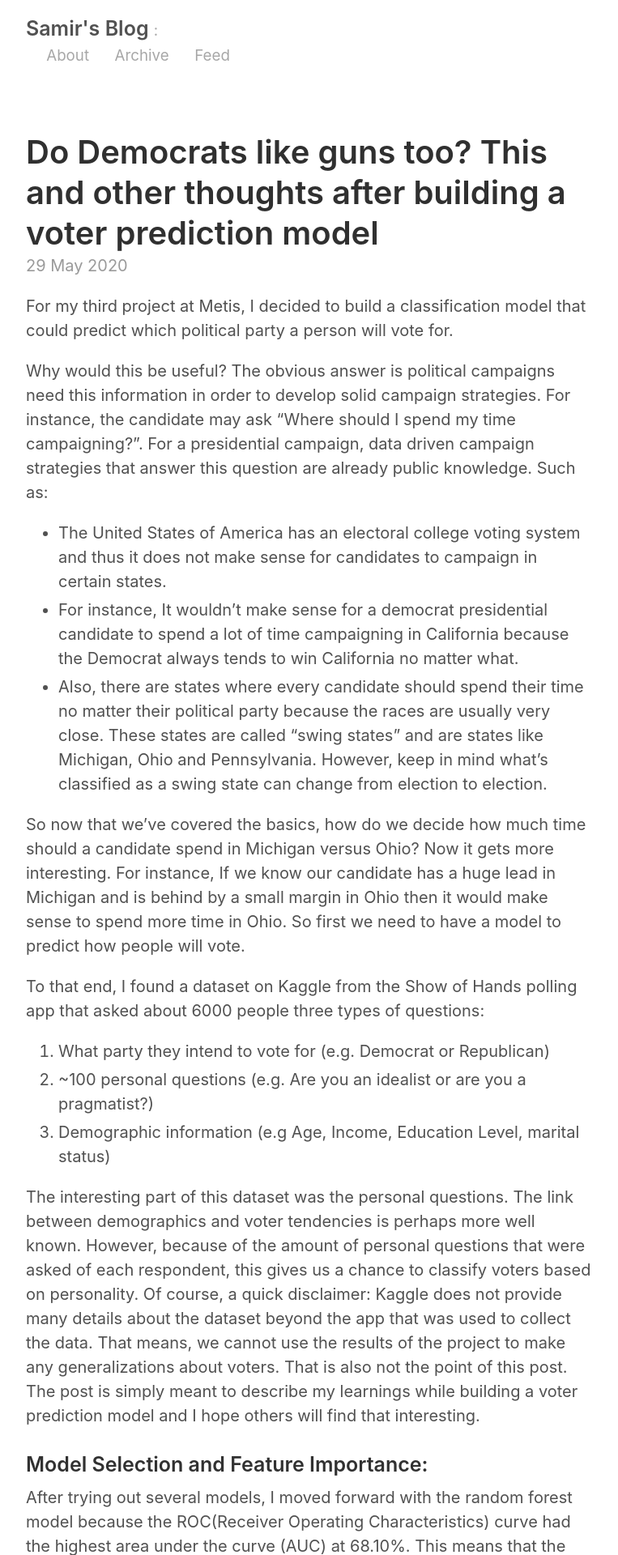
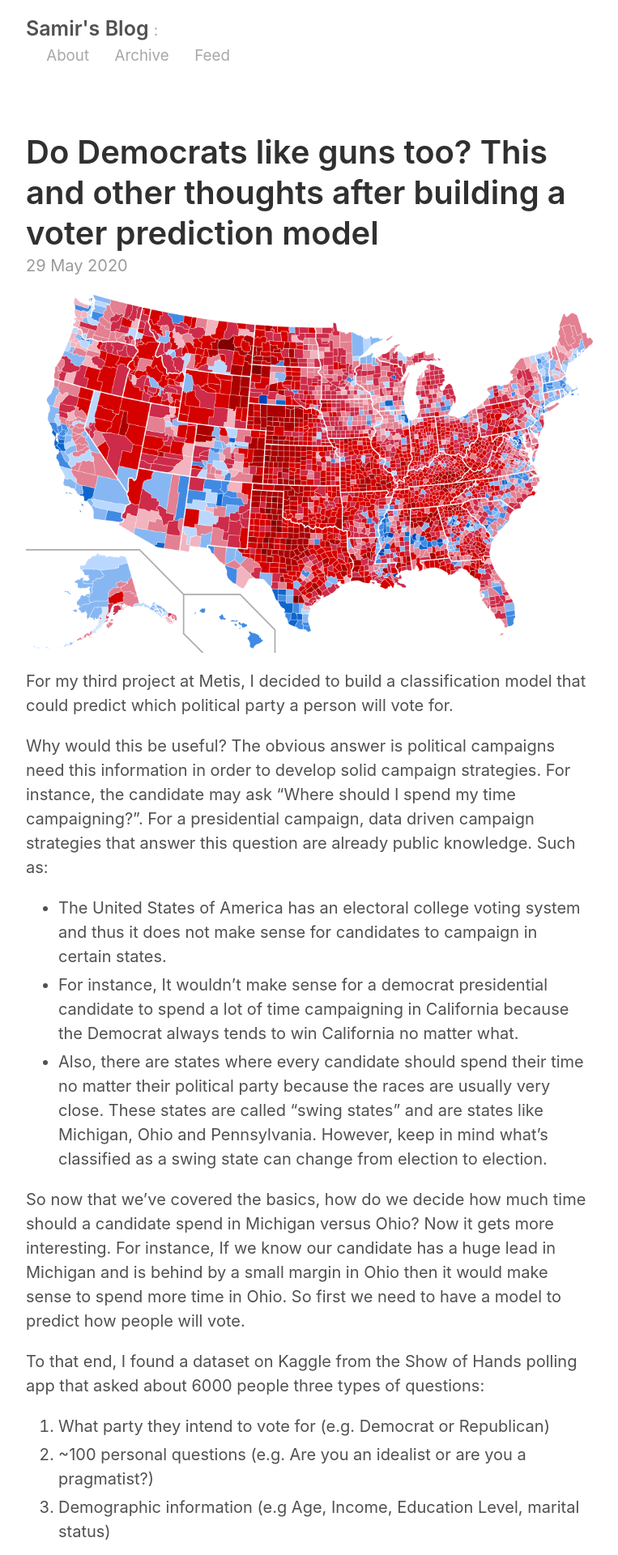
Before and after one commit to samirthanedar/samirthanedar.github.io, a Jekyll site: the page built from _posts/2020-05-29-Voter-Classification.md, in a window 1280 px wide. Shown: the top 1920 px of the page at 81% size, without its empty margins (258-1021 px from the left). Built offline with Jekyll 4.4.1, drawn with Linux system fonts in a browser that asks for light colours.

Commit message:
added an image to the blog post

```diff
--- a/_posts/2020-05-29-Voter-Classification.md
+++ b/_posts/2020-05-29-Voter-Classification.md
@@ -2,6 +2,8 @@
 layout: post
 title: Do Democrats like guns too? This and other thoughts after building a voter prediction model
 ---
+
+![Election_Results_2016](/images/2000px-United_States_presidential_election_results_by_county,_2016.png)
 
 For my third project at Metis, I decided to build a classification model that could predict which political party a person will vote for.
 
```
Also changed, not shown: images/2000px-United_States_presidential_election_results_by_county,_2016.png (added).
